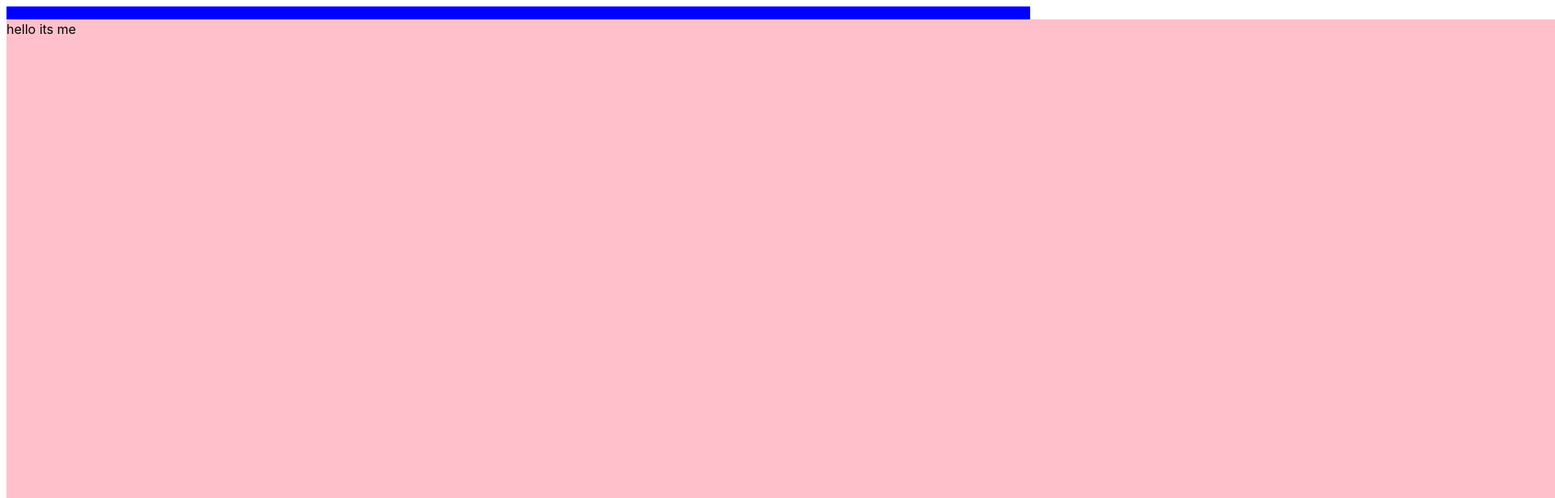
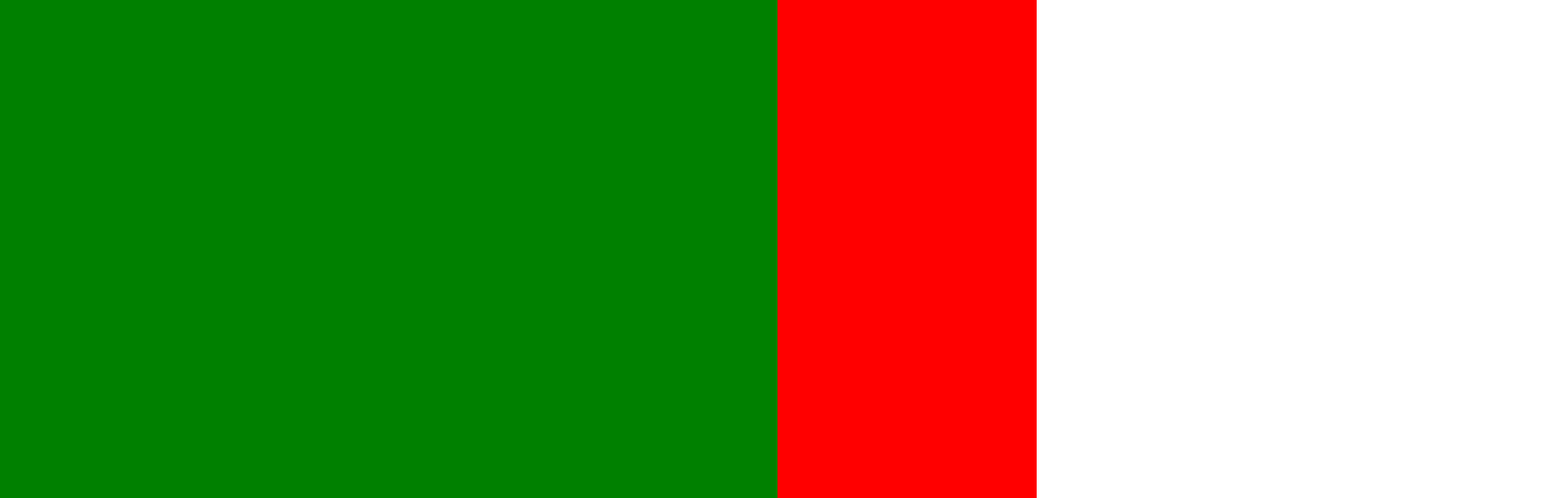
Before and after one commit to XaviourG/blog, a React (Vite) app in the folder client/: page / in a window 1280 px wide. Shown: the top 616 px of the page at 81% size, 1920 px wide, since content can reach past the window. Built offline with nearby package versions, Linux system fonts and the light colour scheme.

Commit message:
debug horizontal scroll behaviour

```diff
--- a/client/src/App.css
+++ b/client/src/App.css
@@ -1,3 +1,4 @@
 #root {
-
+  margin: 0;
+  padding: 0;
 }
--- a/client/src/App.tsx
+++ b/client/src/App.tsx
@@ -5,14 +5,20 @@ function App() {
 
   return (
     <div style={{
+      margin: 0,
+      padding: 0,
       display: 'flex',
       flexDirection: 'column',
       alignItems: 'center',
       justifyContent: 'center',
       width: '100%',
     }}>
-     <HorizontalScrollContainer panels={4}>
-        <p>hello its me</p>
+     <HorizontalScrollContainer>
+        <div style={{width: '300vw', height: '100vh', display: 'flex'}}>
+          <div style={{width: '75vw', height: '100vh', backgroundColor: 'green'}}></div>
+          <div style={{width: '100vw', height: '100vh', backgroundColor: 'red'}}></div>
+          <div style={{width: '125vw', height: '100vh', backgroundColor: 'purple'}}></div>
+        </div>
      </HorizontalScrollContainer>
     </div>
   )
--- a/client/src/components/HorizontalScrollContainer.tsx
+++ b/client/src/components/HorizontalScrollContainer.tsx
@@ -3,18 +3,14 @@ import useScrollPosition from "../hooks/useScrollPosition";
 
 interface props {
   children: React.ReactNode,
-  panels: number,
 }
 
 const HorizontalScrollContainer = ({
   children,
-  panels,
 }: props): ReactElement => {
   const scrollContainerRef = useRef<HTMLDivElement | null>(null);
   const scrollElementRef = useRef<HTMLDivElement | null>(null);
-
   const scrollPosition = useScrollPosition();
-
   const [horizontalOffset, setHorizontalOffset] = useState<number>(0);
 
   useEffect(() => {
@@ -24,20 +20,29 @@ const HorizontalScrollContainer = ({
     }
   }, [scrollPosition]);
 
+  const containerHeight = () => {
+    if (scrollElementRef.current) {
+      return scrollElementRef.current.offsetWidth;
+    }
+    return 0;
+  }
+
   return (
     <div
       ref={scrollContainerRef}
       style={{
-        width: '100%',
-        height: `${100 * panels}vh`,
-        backgroundColor: 'blue'
+        maxWidth: '100vw',
+        height: containerHeight(),
+        backgroundColor: 'blue',
+        overflowX: 'clip',
+        whiteSpace: 'nowrap',
       }}
     >
       <div
         ref={scrollElementRef}
         style={{
+          display: 'inline-block',
           transform: `translate(-${horizontalOffset}px,0)`,
-          width: `${100 * panels}vw`,
           height: '100vh',
           position: 'sticky',
           top: 0,
--- a/client/src/index.css
+++ b/client/src/index.css
@@ -1,5 +1,12 @@
 :root {
+  margin: 0;
+  padding: 0;
   font-family: Inter, system-ui, Avenir, Helvetica, Arial, sans-serif;
   line-height: 1.5;
   font-weight: 400;
 }
+
+body {
+  margin: 0;
+  padding: 0;
+}
```
Also changed, not shown: client/src/pages/HomePage.tsx (added, +12 -0 lines).
